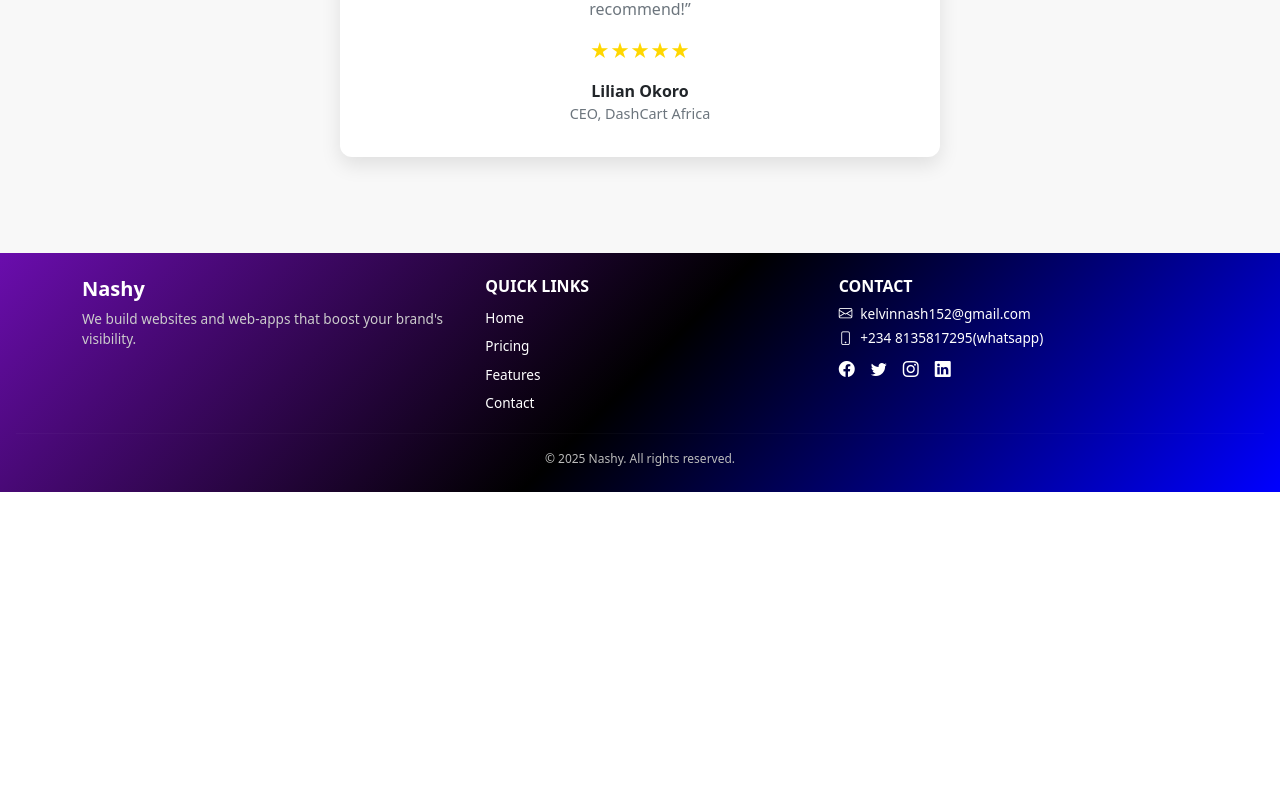
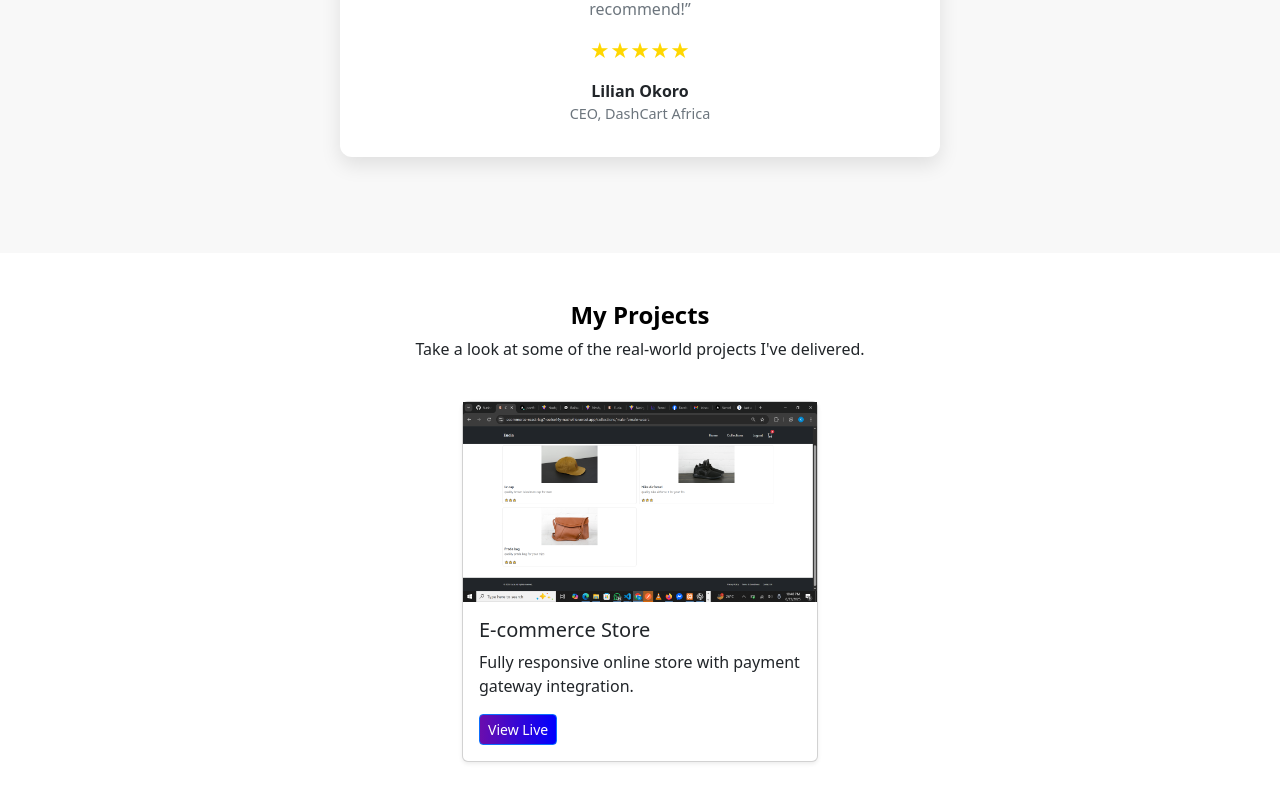
Before and after one commit to Nashmoneiy/portfolio-site, a React (Vite) app: page / in a window 1280 px wide. Shown: the part 1938-2738 px from the top of the page. Before the commit the page ends 2430 px from the top, so only its background shows below. Built offline with nearby package versions, Linux system fonts and the light colour scheme.

Commit message:
intial commit

```diff
--- a/package.json
+++ b/package.json
@@ -14,6 +14,7 @@
     "react": "^18.2.0",
     "react-bootstrap": "^2.10.10",
     "react-dom": "^18.2.0",
+    "react-icons": "^5.5.0",
     "react-router-dom": "^7.6.2"
   },
   "devDependencies": {
--- a/src/components/pages/Home.jsx
+++ b/src/components/pages/Home.jsx
@@ -2,6 +2,17 @@ import React from "react";
 import TestimonialSlider from "../inc/TestimonialSlider";
 import Footer from "../inc/Footer";
 
+import screenshotImg from "../images/Screenshot.png";
+import {
+  FaHtml5,
+  FaCss3Alt,
+  FaJs,
+  FaReact,
+  FaLaravel,
+  FaPhp,
+  FaBootstrap,
+  FaGitAlt,
+} from "react-icons/fa";
 function Home() {
   return (
     <div
@@ -360,8 +371,103 @@ function Home() {
         </div>
       </section>
 
-      <section id="testimonials" className=""></section>
-      <TestimonialSlider />
+      <section id="testimonials" className="">
+        <TestimonialSlider />
+      </section>
+
+      <section
+        id="portfolio"
+        className="py-5 fade-down"
+        style={{ backgroundColor: "#fff" }}
+      >
+        <div className="container">
+          <div className="row text-center mb-4">
+            <div className="col-12">
+              <h4 className="fw-bold" style={{ color: "black" }}>
+                My Projects
+              </h4>
+              <p>
+                Take a look at some of the real-world projects I've delivered.
+              </p>
+            </div>
+          </div>
+
+          <div className="row justify-content-center gap-4">
+            <div className="col-md-4">
+              <div className="card shadow-sm">
+                <img
+                  src={screenshotImg}
+                  alt="Project 1"
+                  className="img-fluid"
+                />
+                <div className="card-body">
+                  <h5 className="card-title">E-commerce Store</h5>
+                  <p className="card-text">
+                    Fully responsive online store with payment gateway
+                    integration.
+                  </p>
+                  <a
+                    href="https://ecommerce-react-lcg7-oelrxrl4y-nashville.vercel.app/"
+                    target="_blank"
+                    rel="noopener noreferrer"
+                    className="btn btn-outline-primary btn-sm text-white"
+                    style={{
+                      background: "linear-gradient(90deg, #6a0dad, #0000ff)",
+                    }}
+                  >
+                    View Live
+                  </a>
+                </div>
+              </div>
+            </div>
+            {/* Repeat for more projects */}
+          </div>
+        </div>
+      </section>
+
+      <section
+        id="tech-stack"
+        className="py-5 fade-down"
+        style={{ backgroundColor: "#f8f9fa" }}
+      >
+        <div className="container text-center">
+          <h4 className="fw-bold mb-4" style={{ color: "black" }}>
+            My Tech Stack
+          </h4>
+          <div className="row justify-content-center">
+            {[
+              { icon: <FaHtml5 color="#e34c26" size={40} />, name: "HTML5" },
+              { icon: <FaCss3Alt color="#1572B6" size={40} />, name: "CSS3" },
+              { icon: <FaJs color="#f7df1e" size={40} />, name: "JavaScript" },
+              { icon: <FaReact color="#61DBFB" size={40} />, name: "React" },
+              {
+                icon: <FaLaravel color="#ff2d20" size={40} />,
+                name: "Laravel",
+              },
+              { icon: <FaPhp color="#777bb4" size={40} />, name: "PHP" },
+
+              {
+                icon: <FaBootstrap color="#7952b3" size={40} />,
+                name: "Bootstrap",
+              },
+
+              { icon: <FaGitAlt color="#f1502f" size={40} />, name: "Git" },
+            ].map((tech, index) => (
+              <div className="col-4 col-sm-3 col-md-2 mb-4" key={index}>
+                <div className="d-flex flex-column align-items-center">
+                  {tech.icon}
+                  <span
+                    className="mt-2"
+                    style={{ fontSize: "0.9rem", fontWeight: "500" }}
+                  >
+                    {tech.name}
+                  </span>
+                </div>
+              </div>
+            ))}
+          </div>
+        </div>
+      </section>
     </div>
   );
 }
```
Also changed, not shown: src/components/images/Screenshot.png (added), 1 other file (tests, documents, lock files or other folders).
